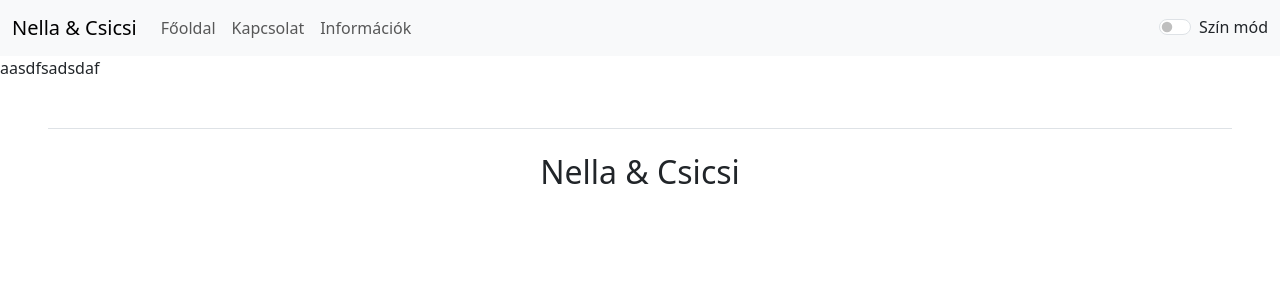
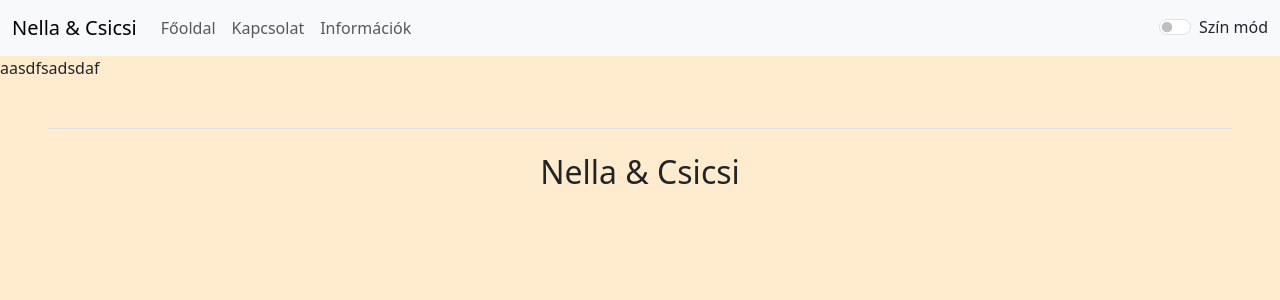
Before and after one commit to csicsi2000/nella.csicsi.eskuvo.github.io, a Jekyll site: the page built from contact.md, in a window 1280 px wide. Shown: the top 300 px of the page. Built offline with Jekyll 4.4.1, drawn with Linux system fonts in a browser that asks for light colours.

Commit message:
fix styling

```diff
--- a/_layouts/default.html
+++ b/_layouts/default.html
@@ -1,5 +1,5 @@
 <!DOCTYPE html>
-<html lang="en">
+<html lang="en" >
   <head>
     <meta charset="utf-8" />
     <meta name="viewport" content="width=device-width, initial-scale=1" />
@@ -10,18 +10,22 @@
   </head>
   <body>
     <script>
+      storedColorMode = localStorage.getItem("colorMode");
+      document.querySelector("html").setAttribute("data-bs-theme", storedColorMode);
+
       const theme = document.querySelector("#theme-link");
 
     // Listen for a click on the button
       // If the current URL contains "ligh-theme.css"
       if (document.documentElement.getAttribute('data-bs-theme') == 'dark') {
         // ... then switch it to "dark-theme.css"
-        theme.href = "dark-theme.css";
+        theme.href = "css/dark-theme.css";
       // Otherwise...
       } else {
         // ... switch it to "light-theme.css"
-        theme.href = "light-theme.css";
+        theme.href = "css/light-theme.css";
       }
+
     </script>
     <nav class="navbar navbar-expand-lg bg-body-tertiary">
         <div class="container-fluid">
@@ -60,6 +64,7 @@
 <!-- Just stripped down version of the js/ui.js script for the side-menu layout -->
 <script src="https://cdn.jsdelivr.net/npm/bootstrap@5.3.2/dist/js/bootstrap.bundle.min.js" integrity="sha384-C6RzsynM9kWDrMNeT87bh95OGNyZPhcTNXj1NW7RuBCsyN/o0jlpcV8Qyq46cDfL" crossorigin="anonymous"></script>
 <script>
+
   // Set theme to the user's preferred color scheme
 function updateTheme() {
 const colorMode = window.matchMedia("(prefers-color-scheme: dark)").matches ?
@@ -69,13 +74,14 @@ document.querySelector("html").setAttribute("data-bs-theme", colorMode);
 }
 
 // Set theme on load
-updateTheme()
+// updateTheme()
 
 // Update theme when the preferred scheme changes
 window.matchMedia('(prefers-color-scheme: dark)').addEventListener('change', updateTheme)
 
 document.getElementById('btnSwitch').addEventListener('click',()=>{
-if (document.documentElement.getAttribute('data-bs-theme') == 'dark') {
+  colorMode = document.documentElement.getAttribute('data-bs-theme')
+if (colorMode == 'dark') {
     document.documentElement.setAttribute('data-bs-theme','light')
     theme.href = "css/light-theme.css";
 }
@@ -83,6 +89,9 @@ else {
     document.documentElement.setAttribute('data-bs-theme','dark')
   theme.href = "css/dark-theme.css";
 }
+colorMode = document.documentElement.getAttribute('data-bs-theme')
+localStorage.setItem("colorMode", colorMode);
+
 })
 </script>
 </body>
--- a/css/styles.css
+++ b/css/styles.css
@@ -1,4 +1,6 @@
-
+body{
+  transition: 0.3s;
+}
 #intro-example {
     height: 400px;
     object-fit: contain;
```
